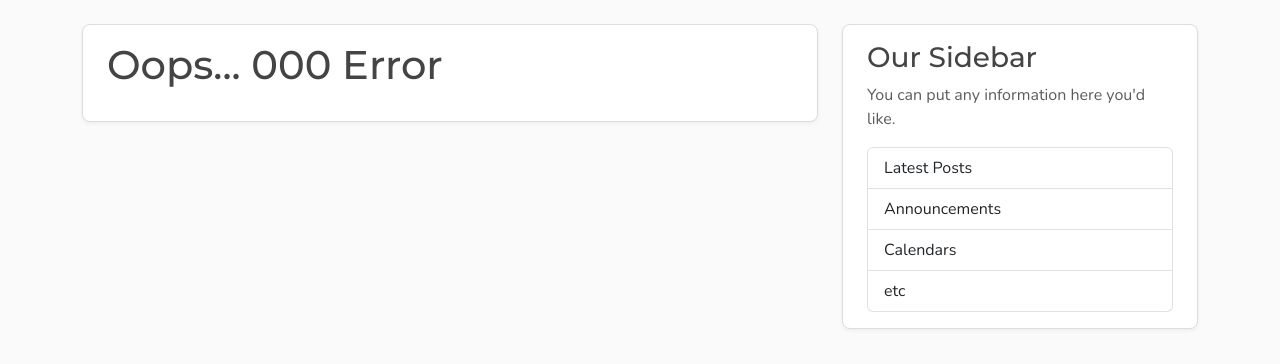
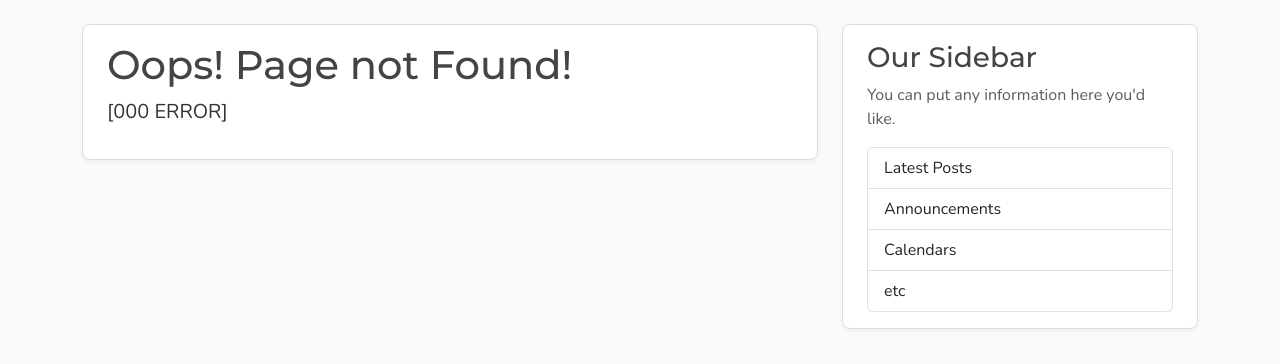
Before and after one commit to NelMatrix743/fast_api_blog_platform, a FastAPI app: template src/templates/error.html in a window 1280 px wide. Shown: the part 56-420 px from the top of the page. Run offline with FastAPI, Linux system fonts and the light colour scheme; the template is opened without the code that fills it: most values are stand-ins (such as "Sample title", 1, 10 or a date in 2020).

Commit message:
refactor: slight changes to the error.html template

```diff
--- a/src/templates/error.html
+++ b/src/templates/error.html
@@ -2,8 +2,8 @@
 {% block content %}
   <article class="content-section py-3 px-4 mb-4">
     <h1>
-      <a class="article-title" href="#">Oops... {{ status_code }} Error</a>
+      <a class="article-title" href="#"> Oops! Page not Found! </a>
     </h1>
-    <p class="article-content">{{ message }}</p>
+    <p class="article-content"> [{{ status_code }} ERROR] {{ message }}</p>
   </article>
 {% endblock content %}
```
